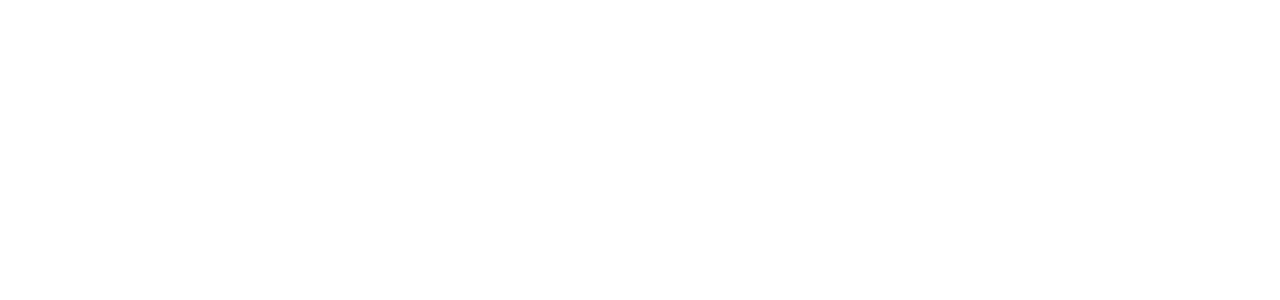
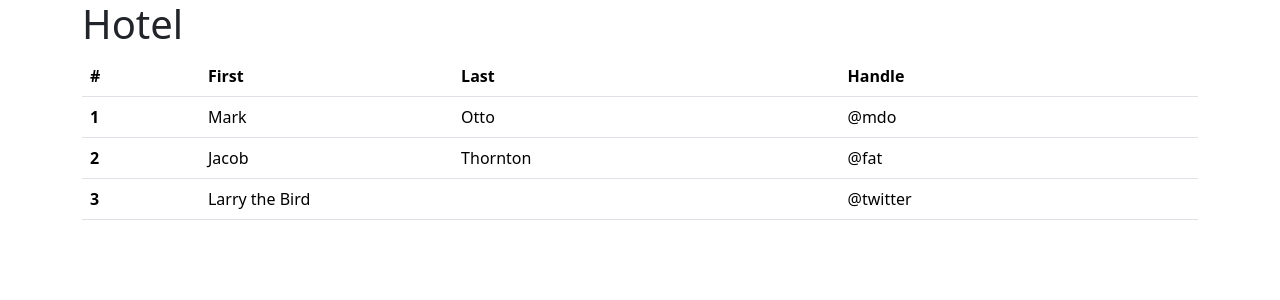
Before and after one commit to ChiaraPontello/php-hotel, a PHP site: page / in a window 1280 px wide. Before the commit the part shown is empty. Shown: the top 300 px of the page. Run offline with PHP 8.4, Linux system fonts and the light colour scheme.

Commit message:
table bootstrap

```diff
--- a/index.php
+++ b/index.php
@@ -1,3 +1,9 @@
+<?php
+include __DIR__ .'/Model/hotels.php';
+ ?>
+
+
+
 <!DOCTYPE html>
 <html lang="en">
 <head>
@@ -8,5 +14,47 @@
 </head>
 <body>
 
+    <header class="container">
+        <h1>
+            Hotel
+        </h1>
+    </header>
+
+    <main class="container">
+    <table class="table">
+  <thead>
+    <tr>
+      <th scope="col">#</th>
+      <th scope="col">First</th>
+      <th scope="col">Last</th>
+      <th scope="col">Handle</th>
+    </tr>
+  </thead>
+  <tbody>
+    <tr>
+      <th scope="row">1</th>
+      <td>Mark</td>
+      <td>Otto</td>
+      <td>@mdo</td>
+    </tr>
+    <tr>
+      <th scope="row">2</th>
+      <td>Jacob</td>
+      <td>Thornton</td>
+      <td>@fat</td>
+    </tr>
+    <tr>
+      <th scope="row">3</th>
+      <td colspan="2">Larry the Bird</td>
+      <td>@twitter</td>
+    </tr>
+  </tbody>
+</table>
+    </main>
+
+    <footer class="container">
+
+    </footer>
+
 </body>
 </html>
```
